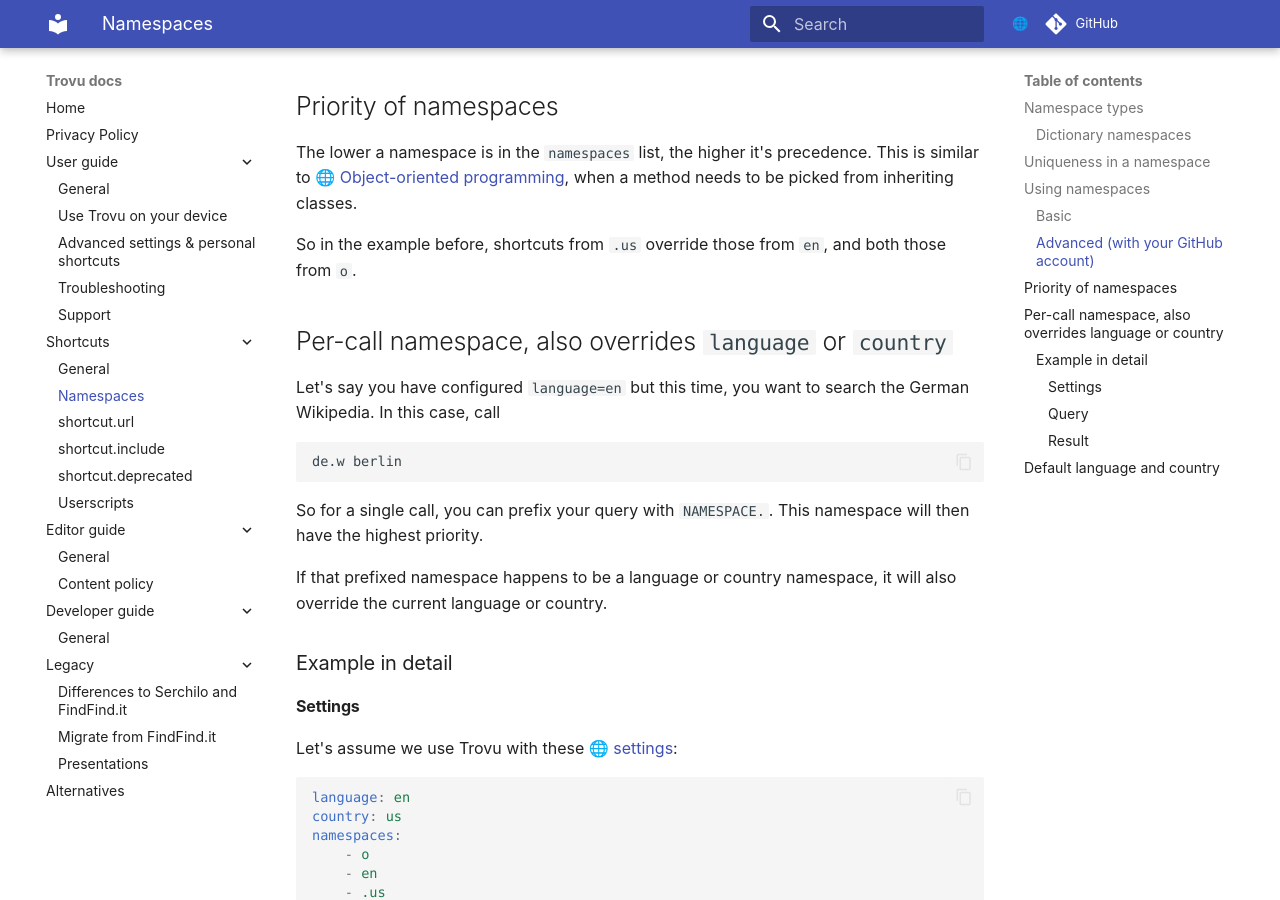
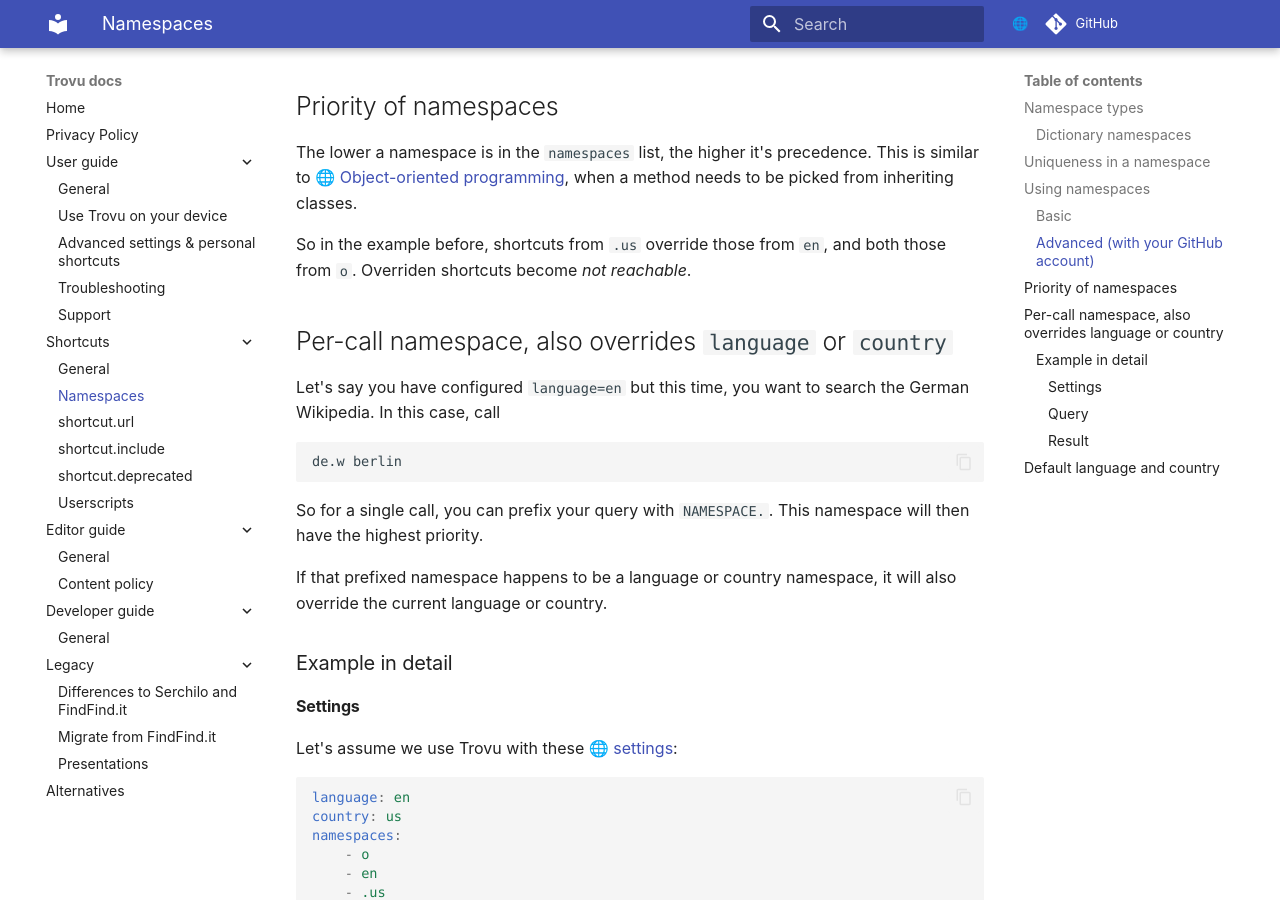
Before and after one commit to trovu/trovu, an MkDocs documentation site: the page built from docs/shortcuts/namespaces.md, in a window 1280 px wide and 900 px high, scrolled down 4071 px. Built offline with MkDocs 1.6.1 and Material for MkDocs 9.7.7, drawn with Linux system fonts in a browser that asks for light colours; comment, search, counter and statistics services are not loaded.

Commit message:
Add info on "not reachable".

```diff
--- a/docs/shortcuts/namespaces.md
+++ b/docs/shortcuts/namespaces.md
@@ -87,7 +87,7 @@
 
 The lower a namespace is in the `namespaces` list, the higher it's precedence. This is similar to [Object-oriented programming](https://en.wikipedia.org/wiki/Object-oriented_programming), when a method needs to be picked from inheriting classes.
 
-So in the example before, shortcuts from `.us` override those from `en`, and both those from `o`.
+So in the example before, shortcuts from `.us` override those from `en`, and both those from `o`. Overriden shortcuts become _not reachable_.
 
 ## Per-call namespace, also overrides `language` or `country`
 
```
